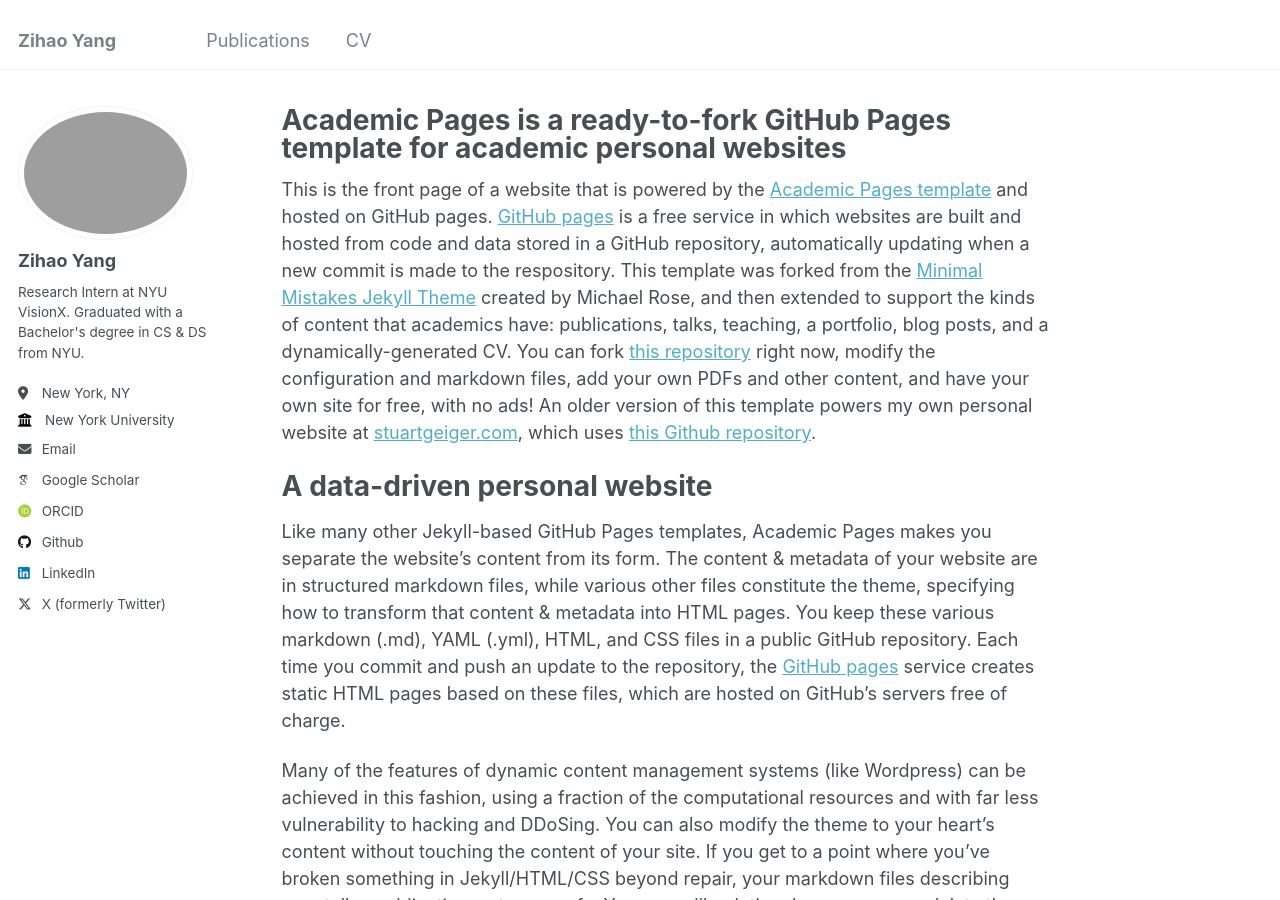
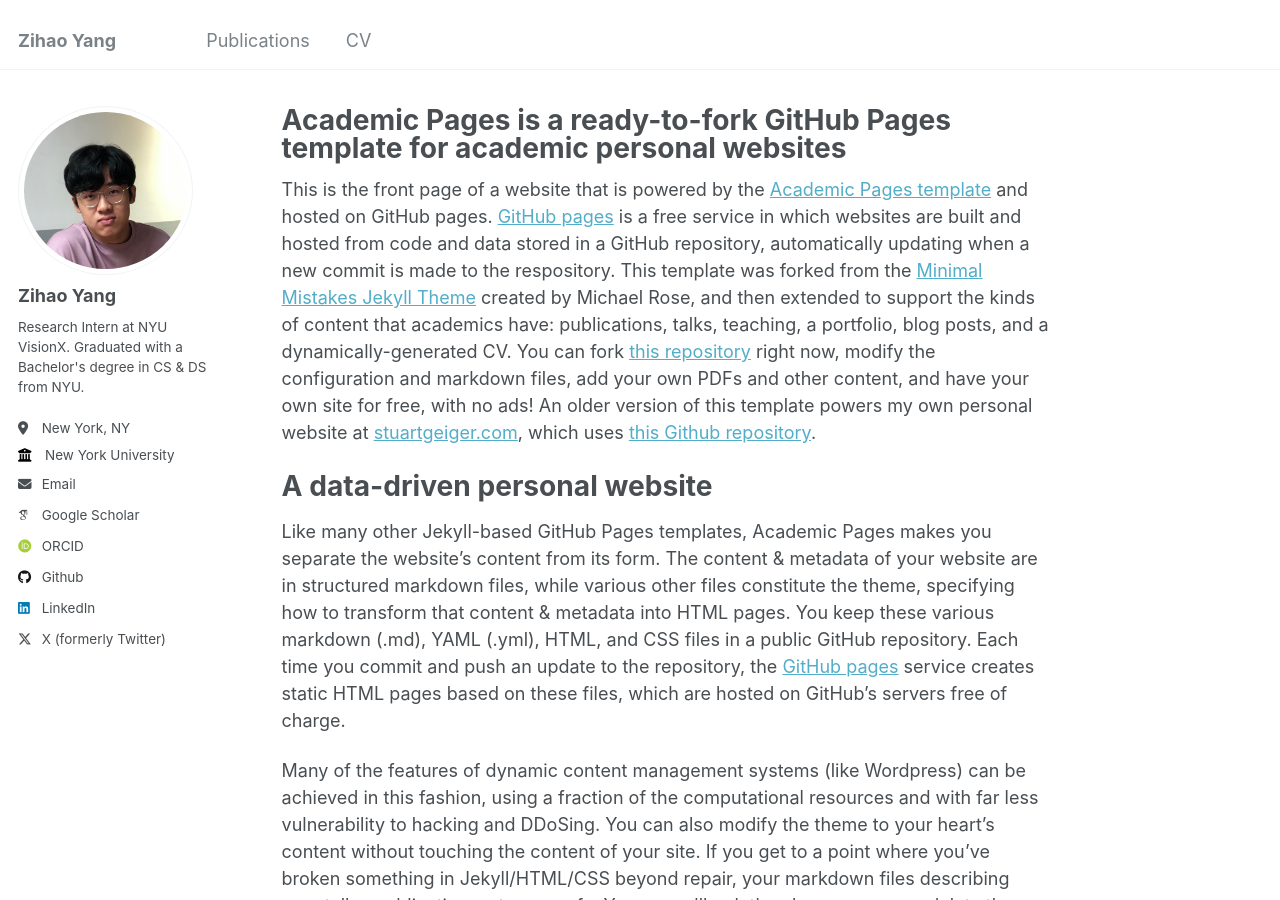
Before and after one commit to redagavin/redagavin.github.io, a Jekyll site: the page built from _pages/about.md, in a window 1280 px wide and 900 px high. Built offline with Jekyll 4.4.1, drawn with Linux system fonts in a browser that asks for light colours; some web fonts are replaced.

Commit message:
Update _config.yml

```diff
--- a/_config.yml
+++ b/_config.yml
@@ -21,7 +21,7 @@ repository               : "redagavin/redagavin.github.io"
 #               Additional customization can be done by editing /_includes/author-profile.html
 author:
   # Biographic information
-  avatar           : "casual-profile.png"
+  avatar           : "casual-profile.jpg"
   name             : "Zihao Yang"
   pronouns         : # example: "she/her"
   bio              : "Research Intern at NYU VisionX. Graduated with a Bachelor's degree in CS & DS from NYU."
```
